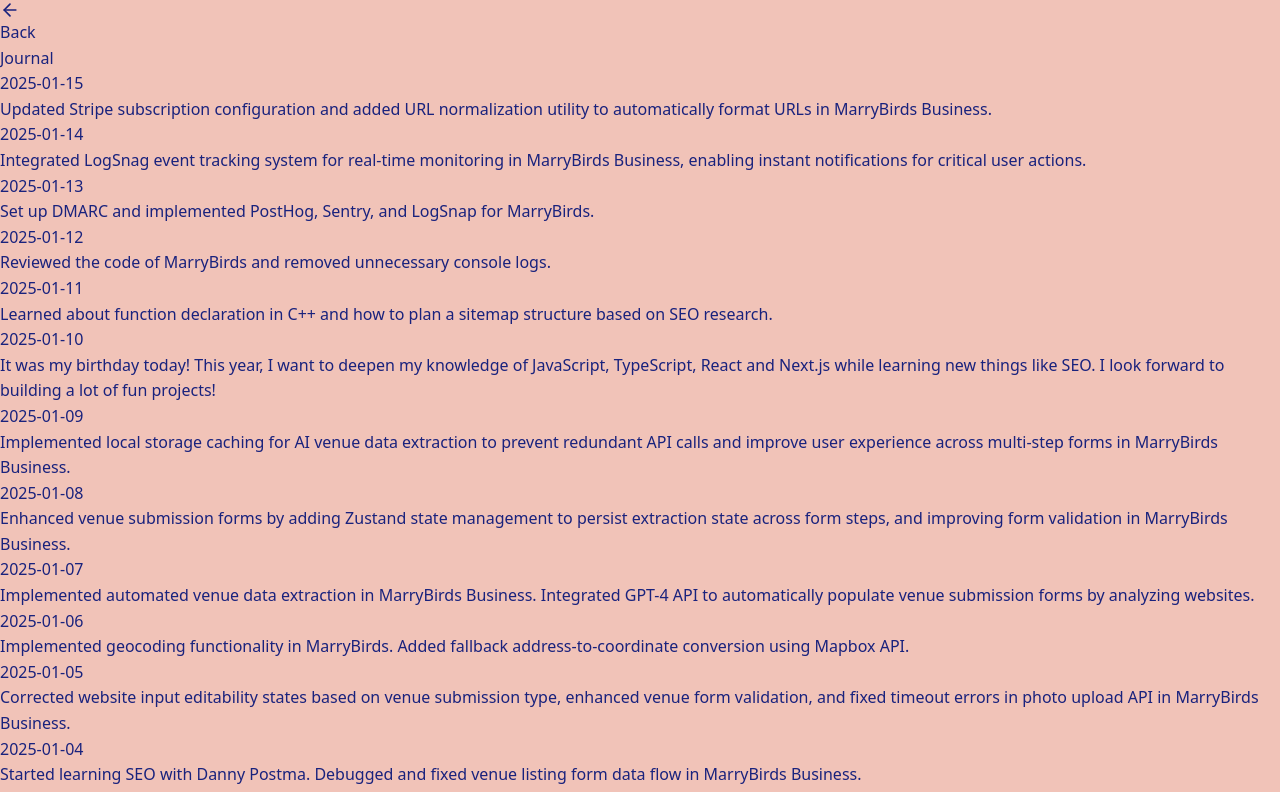
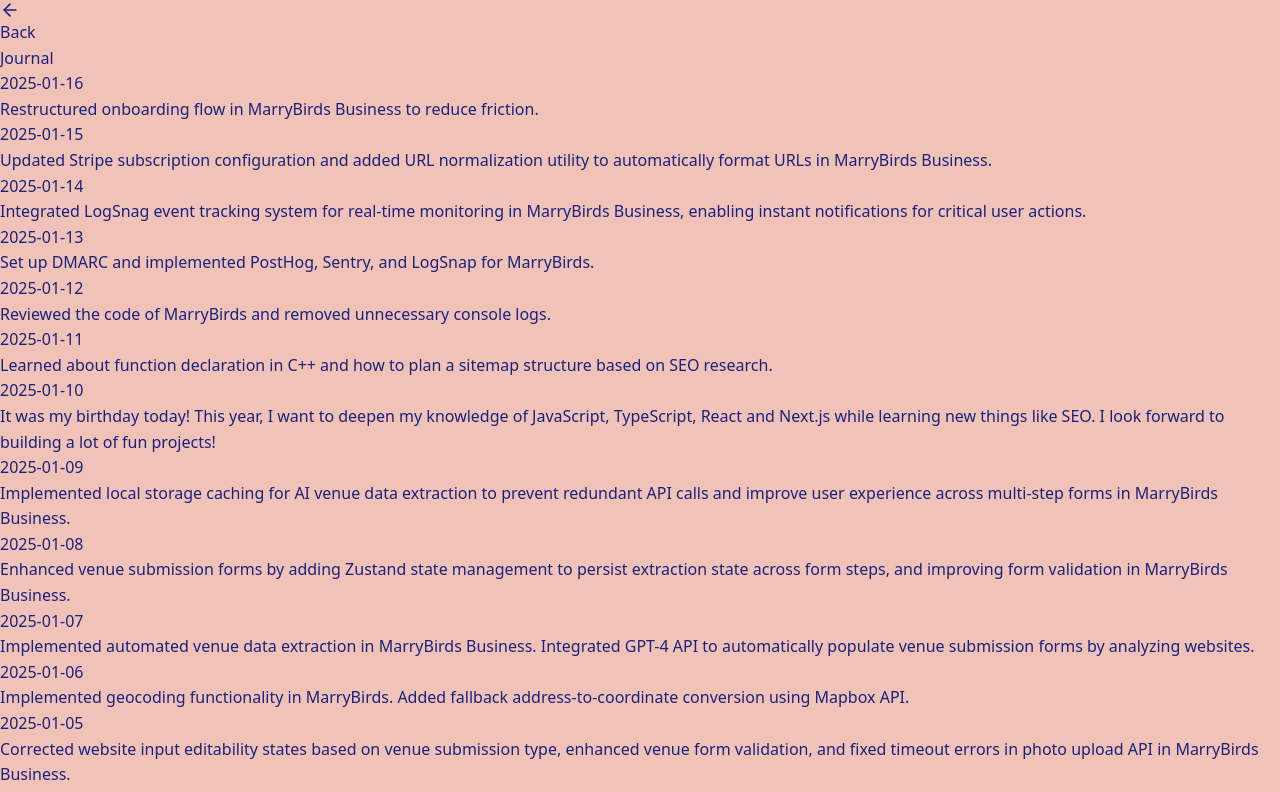
Before and after one commit to minamicode/minamicode.com, a Next.js app: page /journal in a window 1280 px wide. Shown: the top 792 px of the page. Built offline with nearby package versions, Linux system fonts and the light colour scheme.

Commit message:
add a journal entry

```diff
--- a/src/app/_components/JournalEntries.tsx
+++ b/src/app/_components/JournalEntries.tsx
@@ -6,6 +6,10 @@
 };
 
 const entries: JournalEntry[] = [
+  {
+    date: "2025-01-16",
+    text: "Restructured onboarding flow in MarryBirds Business to reduce friction.",
+  },
   {
     date: "2025-01-15",
     text: "Updated Stripe subscription configuration and added URL normalization utility to automatically format URLs in MarryBirds Business.",
```
